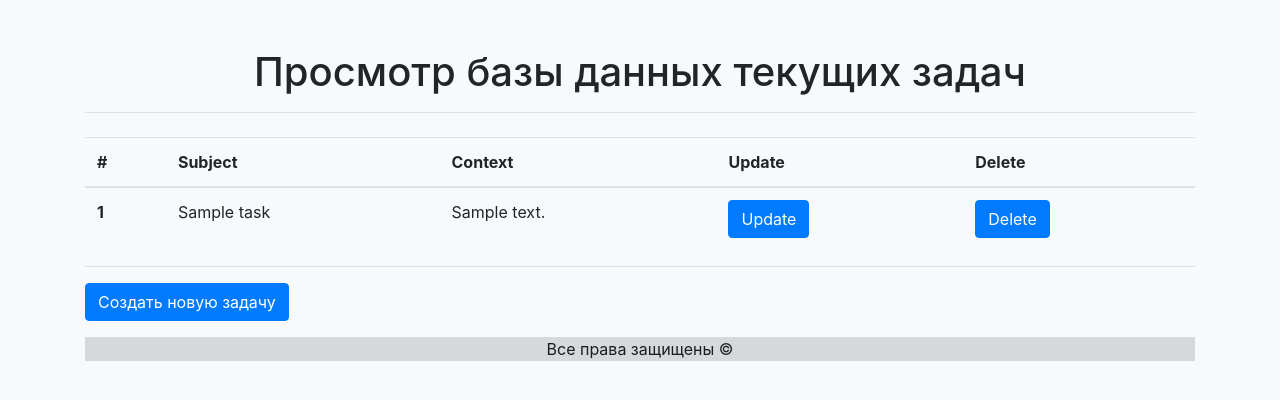
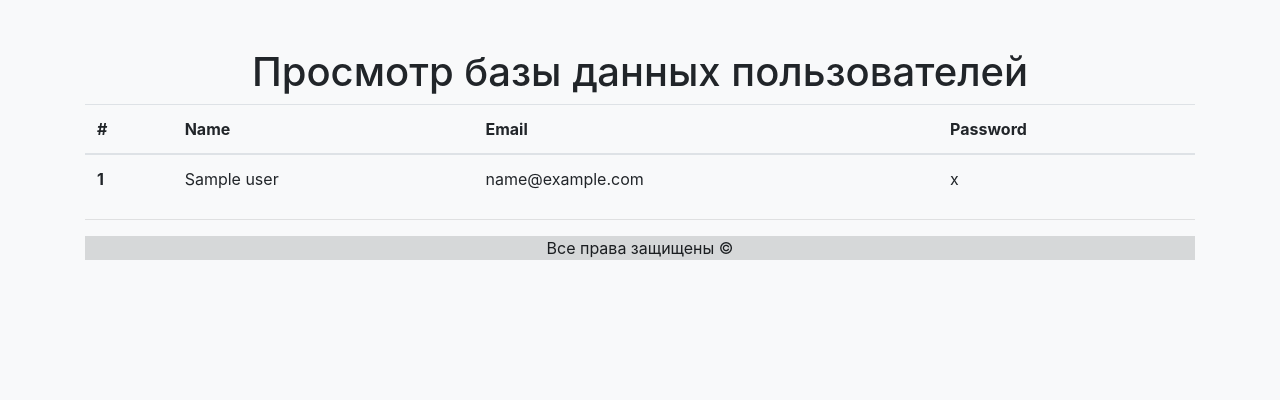
Before and after one commit to Zep314/Flask_dz5, a FastAPI app: template templates/show_db.html in a window 1280 px wide. Shown: the top 400 px of the page. Run offline with FastAPI, Linux system fonts and the light colour scheme; the template is opened without the code that fills it: most values are stand-ins (such as "Sample title", 1, 10 or a date in 2020); parts of the project's set-up code (start-up, migrations or seed data) failed here and were passed over; some libraries are stand-ins or nearby versions.

Commit message:
final commit

```diff
--- a/main.py
+++ b/main.py
@@ -1,122 +1,88 @@
 import logging
-from fastapi import FastAPI, Request, Form
-from fastapi.responses import HTMLResponse, RedirectResponse
+from fastapi import FastAPI, Request
+from model import User
+from fastapi.responses import HTMLResponse
+from fastapi.templating import Jinja2Templates
 from fastapi.staticfiles import StaticFiles
-from fastapi.templating import Jinja2Templates
-from pydantic import BaseModel, Field
-from datetime import datetime
-import starlette.status as status
-import databases
-import sqlalchemy
-from typing import Annotated, List
-import requests
-
-logging.basicConfig(level=logging.INFO)
-logger = logging.getLogger(__name__)
-
-DB_FILENAME = 'my_database.db'
-DATABASE_URL = f"sqlite:///{DB_FILENAME}"
-database = databases.Database(DATABASE_URL) #, connect_args={"check_same_thread": False}
-metadata = sqlalchemy.MetaData()
-
-tasks = sqlalchemy.Table(
-    "tasks",
-    metadata,
-    sqlalchemy.Column("id", sqlalchemy.Integer, primary_key=True),
-    sqlalchemy.Column("subject", sqlalchemy.String(32)),
-    sqlalchemy.Column("context", sqlalchemy.String(128)),
-    sqlalchemy.Column("is_active", sqlalchemy.Boolean),
-    sqlalchemy.Column("created_at", sqlalchemy.DateTime),
-)
-
-
-class TaskIn(BaseModel):
-    subject: str = Field(title='Subject', description='Subject of task', max_len=32)
-    context: str = Field(title='Context', description='Context of task', max_len=255)
-    is_active: bool = Field(title='Is active', description='True, if record is active, otherwise is false',
-                            default=True)
-    created_at: datetime = Field(title='Creation time', description='Date & time of creation', default=datetime.utcnow)
-
-
-class Task(BaseModel):
-    id: int
-    subject: str = Field(title='Subject', description='Subject of task', max_len=32)
-    context: str = Field(title='Context', description='Context of task', max_len=255)
-    is_active: bool = Field(title='Is active', description='True, if record is active, otherwise is false',
-                            default=True)
-    created_at: datetime = Field(title='Creation time', description='Date & time of creation', default=datetime.utcnow)
-
-
-engine = sqlalchemy.create_engine(DATABASE_URL)
-metadata.create_all(engine)
 
 app = FastAPI()
 app.mount("/static", StaticFiles(directory="static"), name="static")
 templates = Jinja2Templates(directory="templates")
 
+users = []
 
-@app.on_event("startup")
-async def startup():
-    await database.connect()
-
-
-@app.on_event("shutdown")
-async def shutdown():
-    await database.disconnect()
+logging.basicConfig(level=logging.INFO)
+logger = logging.getLogger(__name__)
 
 
 @app.get("/")
 async def root():
-    return RedirectResponse("/tasks")
+    return {"message": "Hello World"}
 
 
-@app.get("/tasks", response_class=HTMLResponse)
-async def read_item(request: Request):
-    all_tasks1 = await database.fetch_all(tasks.select())
-    all_tasks = [{'id': task[0], 'subject': task[1], 'context': task[2]} for task in all_tasks1]
-#    logger.info(all_tasks1)
-    return templates.TemplateResponse("show_db.html", {"request": request, "tasks": all_tasks})
+@app.post("/users/")
+async def create_user(user: User):
+    logger.info('Отработал POST запрос.')
+    logger.info(f'{user.get_user()}')
+    users.append(user)
+    return user
 
 
-@app.get("/item", response_class=HTMLResponse)
-async def item(request: Request):
-    return templates.TemplateResponse("item.html", {"request": request})
+@app.put("/users/{user_id}")
+async def update_user(user_id: int, user: User):
+    if user_id < len(users):
+        users[user_id] = user
+        logger.info(f'Отработал PUT запрос для user_id = {user_id}.')
+        logger.info(f'{user.get_user()}')
+        return {"user_id": user_id, "user": user}
+    else:
+        logger.error(f"User {user_id} not found.")
+        return {"error": "User not found."}
 
 
-@app.post("/tasks")
-async def add_task(subject: Annotated[str, Form()], context: Annotated[str, Form()]):
-    await api_add_task(TaskIn(subject=subject,context=context))
-    return RedirectResponse("/tasks", status_code=status.HTTP_302_FOUND)  # Конвертируем post запрос в get
-
-@app.post("/tasks/delete")
-async def delete_task(id: Annotated[int, Form()]):
-    #await api_delete_task(id)
-    logger.info('try to delete')
-    x = requests.delete(f'http://127.0.0.1:8000/api/tasks/{id}')
-    logger.info(f'deleted {x=}')
-    return RedirectResponse("/tasks", status_code=status.HTTP_302_FOUND)  # Конвертируем post запрос в get
-
-@app.post("/api/tasks")
-async def api_add_task(task: TaskIn):
-    query = tasks.insert().values(subject=task.subject, context=task.context)
-    await database.execute(query)
-    logger.info('Task added!')
+@app.delete("/users/{user_id}")
+async def delete_user(user_id: int):
+    try:
+        del users[user_id]
+    except BaseException as e:
+        logger.error(f"User {user_id} not found.")
+        logging.exception(e)
+        return {"error": "User not found."}
+    logger.info(f'Отработал DELETE запрос для user_id = {user_id}.')
+    return {"user_id": user_id}
 
 
-
-@app.delete("/api/tasks/{task_id}")
-async def api_delete_task(task_id: int):
-    logger.info(f'Task #{task_id} deleted')
-    query = tasks.delete().where(tasks.c.id == task_id)
-    await database.execute(query)
-    return {'message': 'Task #{task_id} deleted'}
+@app.get("/users/")
+async def get_users():
+    logger.info(f'Отработал GET запрос. Вернул всю базу.')
+    return [user for user in users]
 
 
-@app.get("/items/{task_id}")
-async def read_item(item_id: int, q: str = None):
-    return {"item_id": item_id, "q": q}
-
-
+@app.get("/users/web/", response_class=HTMLResponse)
+async def get_web_users(request: Request):
+    return templates.TemplateResponse("show_db.html", {"request": request, "users": users})
 
 # Запуск:
 # uvicorn main:app --reload
+
+# Windows:
+
+# POST запросы:
+# curl -H "accept: application/json" -H "Content-Type: application/json" -X POST http://127.0.0.1:8000/users/
+# -d "{\"name\": \"Ivan\", \"email\": \"ivan@mail.ru\", \"password\": \"SuperPa$$w0rd\"}"
+# curl -H "accept: application/json" -H "Content-Type: application/json" -X POST http://127.0.0.1:8000/users/
+# -d "{\"name\": \"Vasily\", \"email\": \"vasya@yandex.ru\", \"password\": \"MegaSecret\"}"
+# curl -H "accept: application/json" -H "Content-Type: application/json" -X POST http://127.0.0.1:8000/users/
+# -d "{\"name\": \"Olga\", \"email\": \"olga@list.ru\", \"password\": \"C00lPar0l\"}"
+# curl -H "accept: application/json" -H "Content-Type: application/json" -X POST http://127.0.0.1:8000/users/
+# -d "{\"name\": \"Stas\", \"email\": \"stas@gmail.com\", \"password\": \"HackMe!\"}"
+
+# PUT запрос:
+# curl -H "accept: application/json" -H "Content-Type: application/json" -X PUT http://127.0.0.1:8000/users/2
+# -d "{\"name\": \"Mike\", \"email\": \"mike@nasa.com\", \"password\": \"IWantToBeleve\"}"
+
+# DELETE запрос:
+# curl -H "accept: application/json" -X DELETE http://127.0.0.1:8000/users/1
+
+# GET запрос:
+# curl -H "accept: application/json"  -H "Content-Type: application/json" -X GET http://127.0.0.1:8000/users/
--- a/templates/base.html
+++ b/templates/base.html
@@ -5,7 +5,7 @@
     <meta name="viewport" content="width=device-width, initial-scale=1, shrink-to-fit=no">
     <link rel="stylesheet" href="{{ url_for('static', path='/css/bootstrap.min.css') }}">
     <link rel="stylesheet" href="{{ url_for('static', path='/css/style.css') }}">
-    <link rel="icon" type="image/x-icon" href="/favicon.ico">
+    <link rel="icon" type="image/x-icon" href="{{ url_for('static', path='/favicon.ico') }}">
     <title>
         {% block title %}
         Мой сайт
--- a/templates/show_db.html
+++ b/templates/show_db.html
@@ -1,47 +1,39 @@
 {% extends 'base.html' %}
 
 {% block title %}
-Просмотр базы данных текущих задач
+Просмотр базы данных пользователей
 {% endblock %}
 
 {% block header %}
 <h1>
-Просмотр базы данных текущих задач
+Просмотр базы данных пользователей
 </h1>
 {% endblock %}
 
 {% block content %}
 <div class="text-body text-justify">
-    <hr class="mb-4">
 
     <table class="table">
         <thead>
             <tr>
                 <th scope="col">#</th>
-                <th scope="col">Subject</th>
-                <th scope="col">Context</th>
-                <th scope="col">Update</th>
-                <th scope="col">Delete</th>
+                <th scope="col">Name</th>
+                <th scope="col">Email</th>
+                <th scope="col">Password</th>
             </tr>
         </thead>
         <tbody>
-        {% for task in tasks %}
+        {% for user in users %}
             <tr>
-                <th scope="row">{{ task.id }}</th>
-                <td>{{ task.subject }}</td>
-                <td>{{ task.context }}</td>
-                <td><form method="POST" action=""><input name="task_id" type="hidden" value="{{ task.id }}"><input type="submit" class="btn btn-primary" value="Update"></form></td>
-                <td><form method="POST" action="/tasks/delete"><input name="id" type="hidden" value="{{ task.id }}"><input type="submit" class="btn btn-primary"   value="Delete"></form></td>
+                <th scope="row">{{ loop.index }}</th>
+                <td>{{ user.name }}</td>
+                <td>{{ user.email }}</td>
+                <td>{{ user.password }}</td>
             </tr>
         {% endfor %}
         </tbody>
     </table>
     <hr>
-    <p>
-        <form action="/item">
-            <input type="submit" class="btn btn-primary" value="Создать новую задачу">
-        </form>
-    </p>
 
 </div>
 
```
Also changed, not shown: data_model.py (deleted, +0 -19 lines), model.py (added, +17 -0 lines), requirements.txt (deleted, +0 -25 lines), templates/item.html (deleted, +0 -44 lines), test.py (deleted, +0 -121 lines), README.md, my_database.db (deleted), screen1.png (added).
